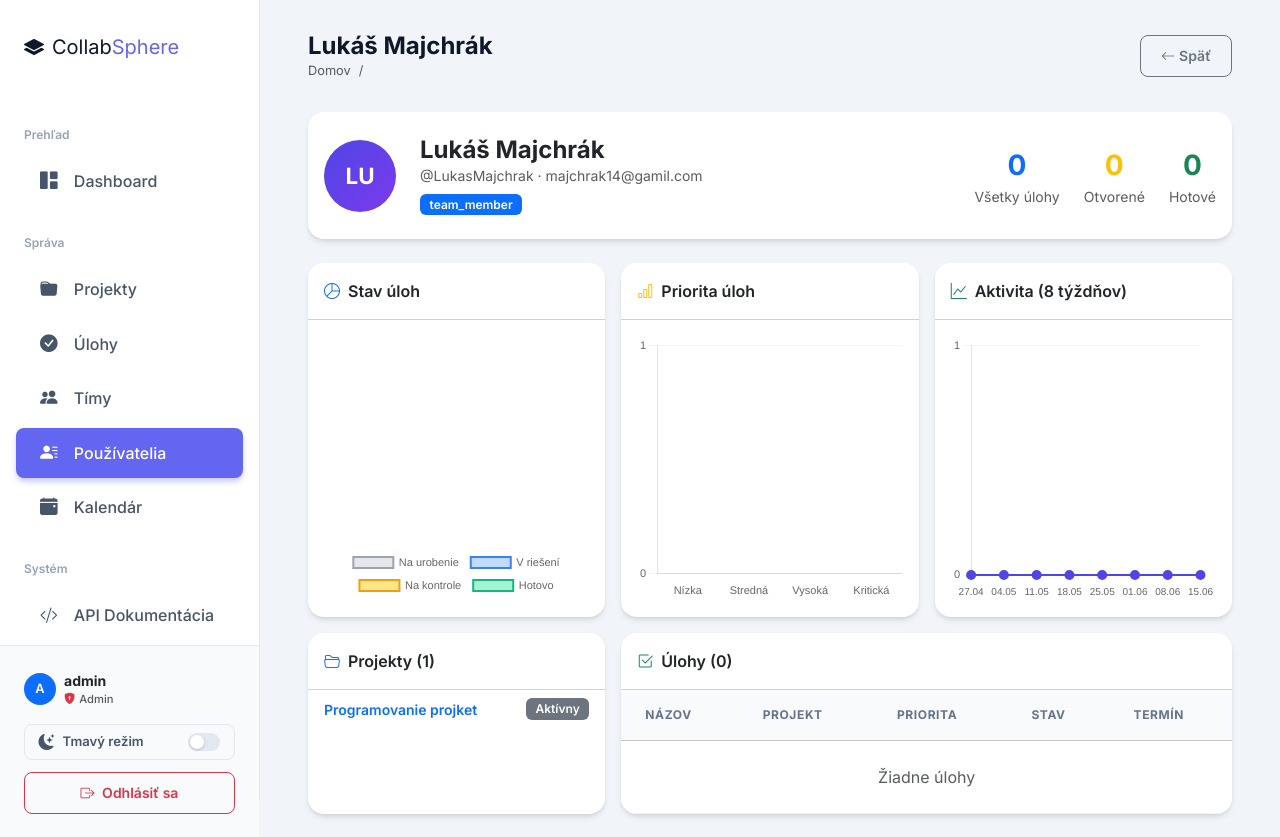
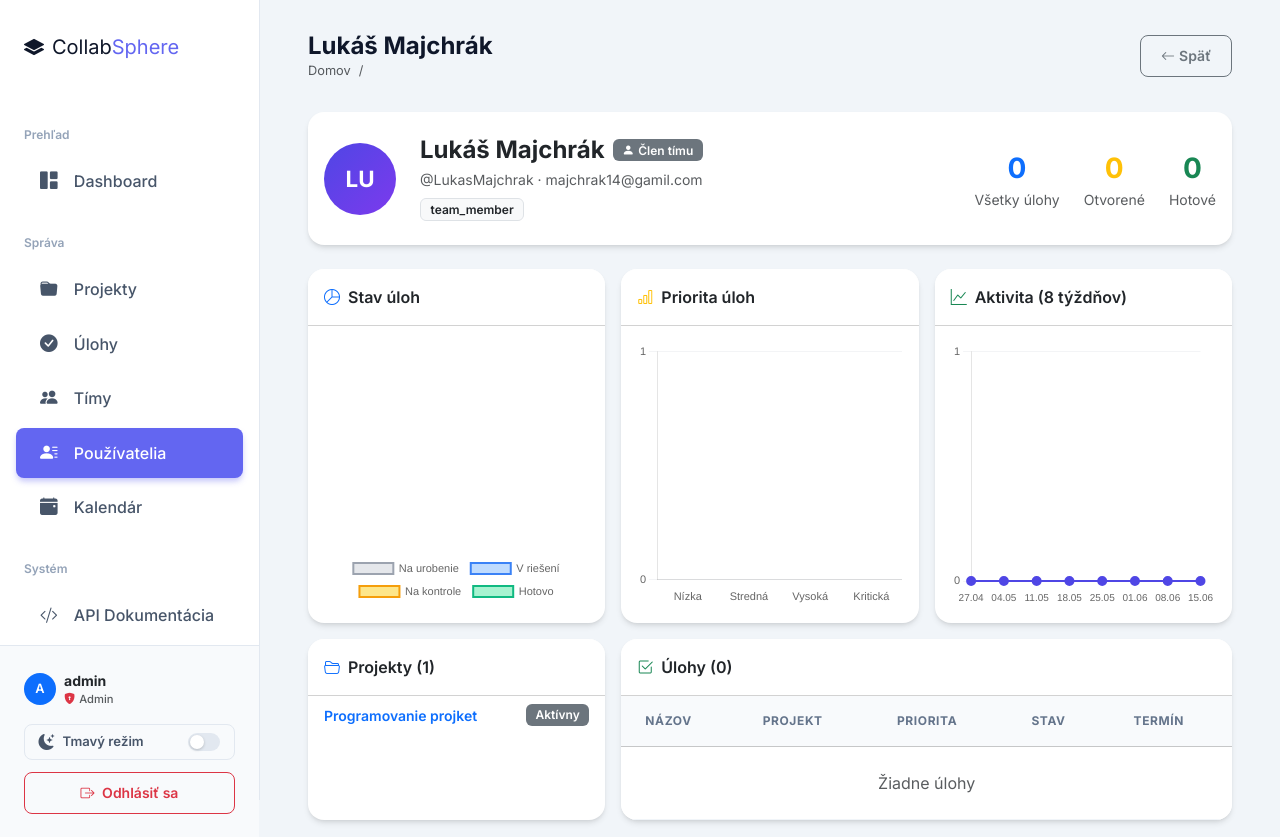
Before and after one commit to SLOVAKIA-ENTITI/CollabSphere_Final, a Django app: page /users/3/ in a window 1280 px wide. Shown: the top 837 px of the page. Run offline with Django 4.2, Linux system fonts and the light colour scheme; a user stored in the database is signed in; data comes from the database, SQL or seed files in the repository; some libraries are stand-ins or nearby versions.

Commit message:
Update user_detail.html

```diff
--- a/collabsphere/templates/projects/user_detail.html
+++ b/collabsphere/templates/projects/user_detail.html
@@ -7,7 +7,6 @@
 
 {% block content %}
 
-<!-- Header karta -->
 <div class="card mb-4">
   <div class="card-body py-4">
     <div class="d-flex align-items-center gap-4 flex-wrap">
@@ -15,14 +14,29 @@
         {{ profile_user.get_full_name|default:profile_user.username|slice:":2"|upper }}
       </div>
       <div>
-        <h4 class="mb-0 fw-bold">{{ profile_user.get_full_name|default:profile_user.username }}</h4>
+        <div class="d-flex align-items-center gap-2 flex-wrap mb-1">
+          <h4 class="mb-0 fw-bold">{{ profile_user.get_full_name|default:profile_user.username }}</h4>
+
+          {% if profile_user.is_superuser %}
+            <span class="badge bg-danger text-white small"><i class="bi bi-shield-lock-fill me-1"></i>Admin</span>
+          {% elif profile_user.is_manager %}
+            <span class="badge bg-primary text-white small"><i class="bi bi-briefcase-fill me-1"></i>Manažér</span>
+          {% else %}
+            <span class="badge bg-secondary text-white small"><i class="bi bi-person-fill me-1"></i>Člen tímu</span>
+          {% endif %}
+        </div>
+
         <div class="text-muted small">@{{ profile_user.username }}{% if profile_user.email %} · {{ profile_user.email }}{% endif %}</div>
+
+        {% if profile_user.groups.exists %}
         <div class="mt-2 d-flex gap-2 flex-wrap">
           {% for g in profile_user.groups.all %}
-          <span class="badge bg-primary">{{ g.name }}</span>
+          <span class="badge bg-light text-dark border">{{ g.name }}</span>
           {% endfor %}
         </div>
+        {% endif %}
       </div>
+
       <div class="ms-auto d-flex gap-4 text-center flex-wrap">
         <div>
           <div class="fs-3 fw-bold text-primary">{{ total }}</div>
@@ -42,8 +56,6 @@
 </div>
 
 <div class="row g-3 mb-3">
-
-  <!-- Graf: stav úloh (donut) -->
   <div class="col-md-4">
     <div class="card h-100">
       <div class="card-header bg-white py-3 fw-semibold"><i class="bi bi-pie-chart me-2 text-primary"></i>Stav úloh</div>
@@ -53,7 +65,6 @@
     </div>
   </div>
 
-  <!-- Graf: priorita úloh (bar) -->
   <div class="col-md-4">
     <div class="card h-100">
       <div class="card-header bg-white py-3 fw-semibold"><i class="bi bi-bar-chart me-2 text-warning"></i>Priorita úloh</div>
@@ -63,7 +74,6 @@
     </div>
   </div>
 
-  <!-- Graf: dokončené úlohy po týždňoch -->
   <div class="col-md-4">
     <div class="card h-100">
       <div class="card-header bg-white py-3 fw-semibold"><i class="bi bi-graph-up me-2 text-success"></i>Aktivita (8 týždňov)</div>
@@ -75,8 +85,6 @@
 </div>
 
 <div class="row g-3">
-
-  <!-- Projekty -->
   <div class="col-md-4">
     <div class="card h-100">
       <div class="card-header bg-white py-3 fw-semibold"><i class="bi bi-folder2-open me-2 text-primary"></i>Projekty ({{ projects|length }})</div>
@@ -95,7 +103,6 @@
     </div>
   </div>
 
-  <!-- Všetky úlohy -->
   <div class="col-md-8">
     <div class="card">
       <div class="card-header bg-white py-3 fw-semibold"><i class="bi bi-check2-square me-2 text-success"></i>Úlohy ({{ total }})</div>
@@ -121,7 +128,6 @@
       </div>
     </div>
   </div>
-
 </div>
 
 <style>
@@ -137,7 +143,7 @@
 <script src="https://cdnjs.cloudflare.com/ajax/libs/Chart.js/4.4.1/chart.umd.min.js"></script>
 <script>
 const statusData = {
-  todo:        {{ by_status.todo }},
+  todo:       {{ by_status.todo }},
   in_progress: {{ by_status.in_progress }},
   review:      {{ by_status.review }},
   done:        {{ by_status.done }},
```
